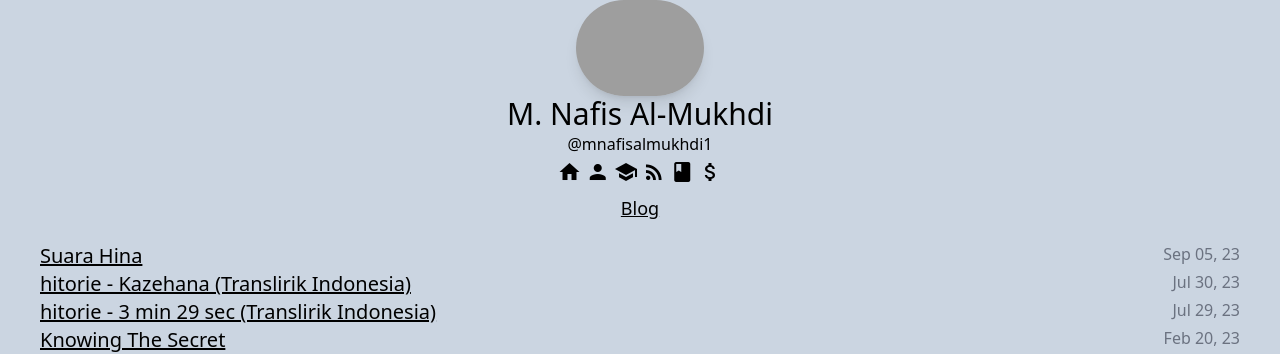
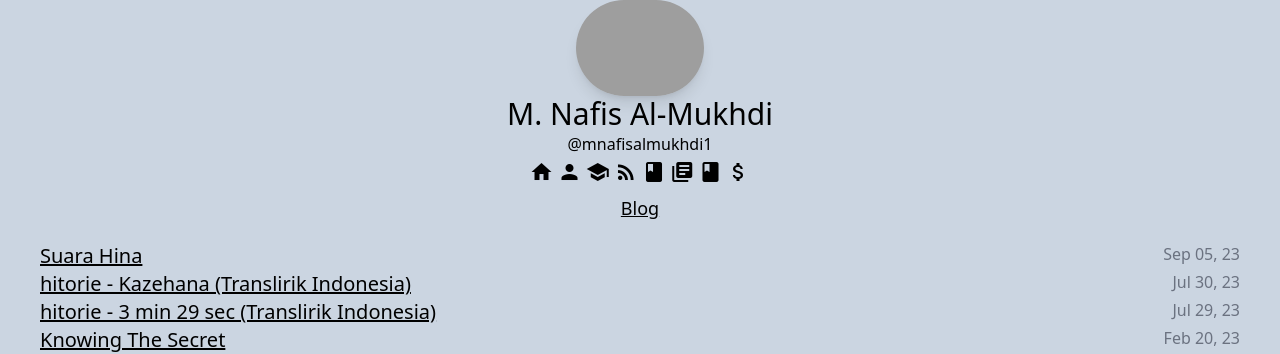
Before and after one commit to mnafisalmukhdi1/blog, a Jekyll site: the page built from index.html, in a window 1280 px wide. Shown: the top 354 px of the page. Built offline with Jekyll 4.4.1, drawn with Linux system fonts in a browser that asks for light colours; nearby versions of some CDN libraries; the list of posts is cut into pages by our own code.

Commit message:
Update header.html

```diff
--- a/_includes/header.html
+++ b/_includes/header.html
@@ -1,6 +1,6 @@
 <body class="bg-slate-300">
 	<header>
-		<div class="text-center"><img src="https://nafis1.my.id/cdn/nafis-2022-q4.jpg" alt="" class="w-32 rounded-full mx-auto shadow-lg"/></a>
+		<div class="text-center"><img src="https://nafis1.my.id/cdn/nafis-20234.jpg" alt="" class="w-32 rounded-full mx-auto shadow-lg"/></a>
 		<h1 class="text-3xl text-center my-auto">M. Nafis Al-Mukhdi</h1>
 		<h2 class="text-center">@mnafisalmukhdi1</h2>
 	</header>
@@ -10,6 +10,8 @@
 		<a href="https://pddikti.kemdikbud.go.id/data_mahasiswa/RDlFM0I5QjgtMjA3Ri00NDcxLUFGREEtMjkwMTYwNTcyRjJD" target="_blank"><span class="material-icons">school</span></a>
 		<a href="https://blog.nafis1.my.id"><span class="material-icons">rss_feed</span></a>
 		<a href="https://nafis1.my.id/works/index.html"><span class="material-icons">book</span></a>
+		<a href="https://story.nafis1.my.id"><span class="material-icons">library_books</span></a>
+		<a href="https://nafis1.my.id/works/index.html"><span class="material-icons">book</span></a>
 		<a href="https://nafis1.my.id/donate.html"><span class="material-icons">attach_money</span></a>
 	</nav>
 	<h3 class="text-lg text-center"><a href="https://blog.nafis1.my.id" class="underline">Blog</a></h3>
```
